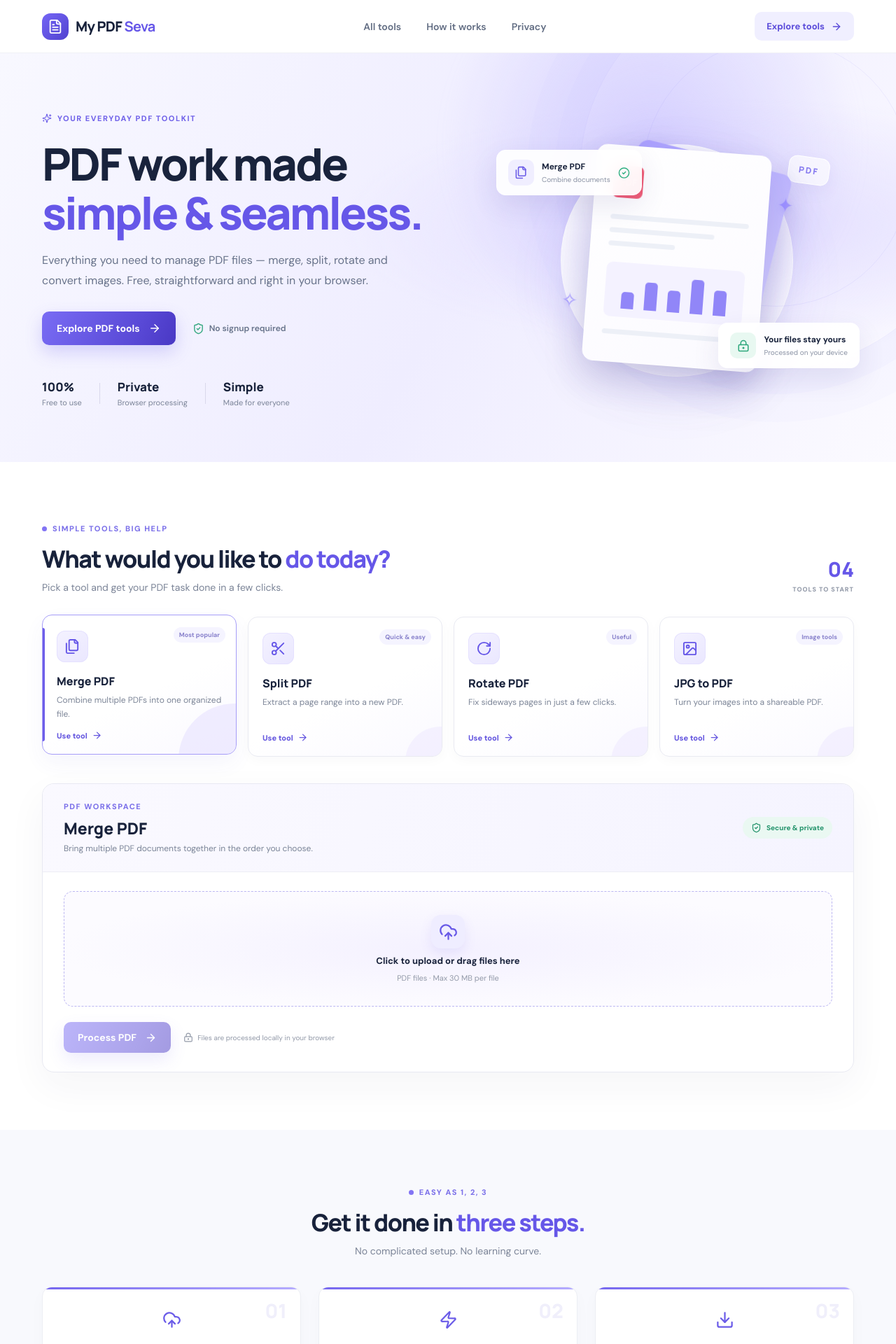
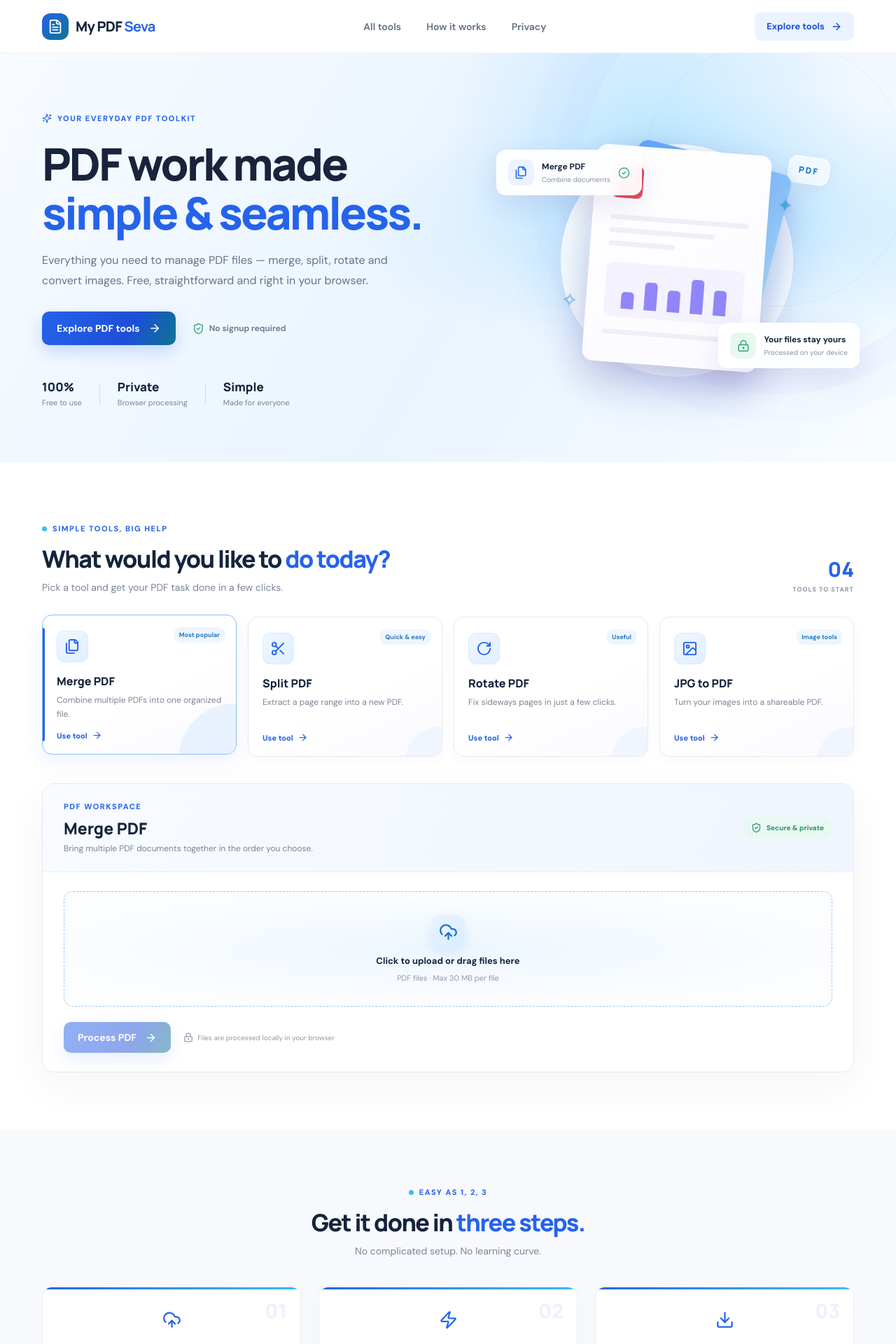
Before and after one commit to ashrafhashmi95786-sys/my-pdf-seva, a Next.js app: page / in a window 1280 px wide. Shown: the top 1920 px of the page at 70% size. Built offline with nearby package versions, Linux system fonts and the light colour scheme.

Commit message:
Switch My PDF Seva to premium navy blue and cyan theme

```diff
--- a/app/globals.css
+++ b/app/globals.css
@@ -39,3 +39,45 @@
 @keyframes sparkPulse{0%,100%{opacity:.7;transform:scale(1)}50%{opacity:1;transform:scale(1.2)}}
 @media(prefers-reduced-motion:reduce){*,*:before,*:after{animation-duration:.01ms!important;animation-iteration-count:1!important;scroll-behavior:auto!important;transition:none!important}}
 @media(max-width:640px){.heroVisual:before{width:270px;height:270px}.heroVisual:after{right:0;top:5%}.floatOne{left:-12px}.floatTwo{right:-12px}}
+
+
+/* My PDF Seva — premium navy, royal blue & cyan theme */
+:root{--ink:#14243b;--muted:#64748b;--purple:#2563eb;--purple2:#38bdf8;--line:#e4eaf2;--bg:#f5f8fc}
+.brand b,.eyebrow,.toolLink,.toolCount b{color:#2563eb}
+.brandmark{background:linear-gradient(135deg,#2563eb,#0e7490)}
+.nav a:hover{color:#2563eb}
+.navCta{background:#eaf3ff;color:#1d4ed8}
+.hero{background:radial-gradient(ellipse at 82% 42%,#c8eaff 0%,transparent 39%),linear-gradient(120deg,#f7fbff 0%,#eaf4ff 53%,#f8fcff 100%)}
+.heroGlow{background:radial-gradient(circle,#9bdcff88,transparent 68%)}
+.hero h1 span,.sectionHead h2 span,.centerHead h2 span{color:#2563eb}
+.eyebrow{color:#2563eb}
+.eyebrow.dark{color:#2563eb}
+.eyebrow.dark span{background:#38bdf8}
+.primaryBtn{background:linear-gradient(115deg,#2563eb,#1d4ed8 65%,#0e7490);box-shadow:0 10px 24px #2563eb35}
+.primaryBtn:hover{box-shadow:0 12px 26px #2563eb45}
+.heroVisual:before{background:linear-gradient(145deg,#ffffffd9,#ccecff77);box-shadow:inset 0 0 55px #fff,0 25px 80px #2563eb1c}
+.heroVisual:after{color:#1475c9}
+.docBack{background:linear-gradient(135deg,#60a5fa,#bae6fd)}
+.pdfBadge{background:#e34b61}
+.spark{color:#2699d6}
+.miniIcon.purple{background:#eaf3ff;color:#2563eb}
+.toolCard:hover,.toolCard.selected{border-color:#8bbcff;box-shadow:0 12px 30px #2563eb12}
+.toolCard.selected:after{background:#2563eb}
+.toolCard:before{background:#e7f2ff}
+.toolCard:hover:before,.toolCard.selected:before{background:#d9ecff}
+.toolIcon{background:linear-gradient(145deg,#eff7ff,#e0efff);color:#2563eb;box-shadow:inset 0 0 0 1px #d9eaff}
+.toolTag{color:#2876bd;background:#edf6ff}
+.toolLink{color:#2563eb}
+.workHead{background:linear-gradient(110deg,#f8fbff,#eff6ff)}
+.dropzone{border-color:#9bc9f4;background:radial-gradient(ellipse at center,#edf7ff,#fcfdff 72%)}
+.dropzone:hover{background:#f0f8ff;border-color:#3b82f6;box-shadow:inset 0 0 0 3px #e0efff,0 10px 25px #2563eb0c}
+.uploadIcon{background:linear-gradient(145deg,#e8f3ff,#d8edff);color:#1d70cf;box-shadow:0 7px 17px #2563eb1c}
+.optionField input:focus,.optionField select:focus{outline:2px solid #93c5fd}
+.fileListTitle button{color:#2563eb}
+.step>svg{color:#2563eb}
+.step:before{background:linear-gradient(90deg,#2563eb,#38bdf8)}
+.privacyBox{background:linear-gradient(110deg,#10243f,#123f68)}
+.privacyBox .eyebrow{color:#7dd3fc}
+.privacyIcon{color:#7dd3fc}
+.privacyStamp{color:#7dd3fc}
+@media(prefers-color-scheme:dark){ }
```
